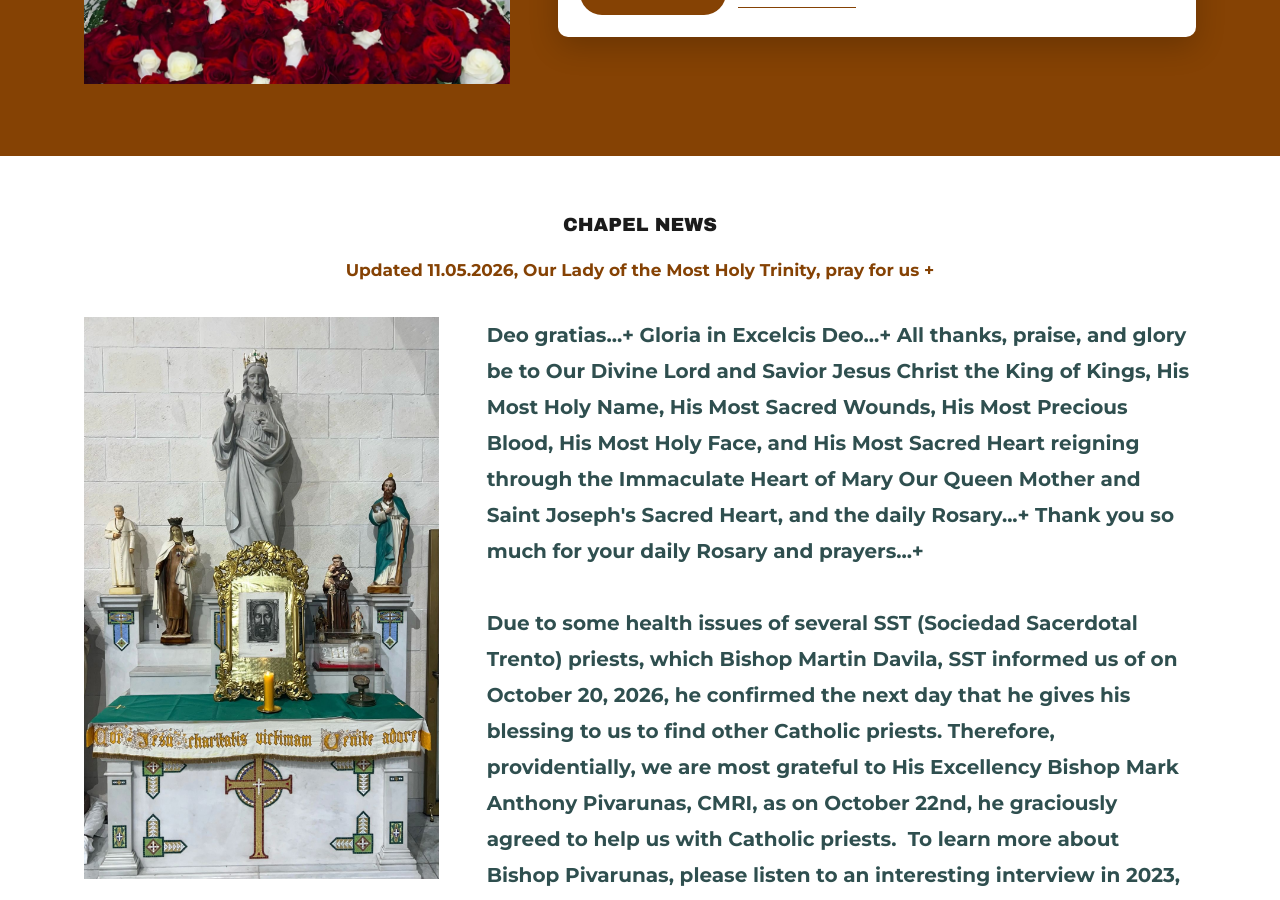
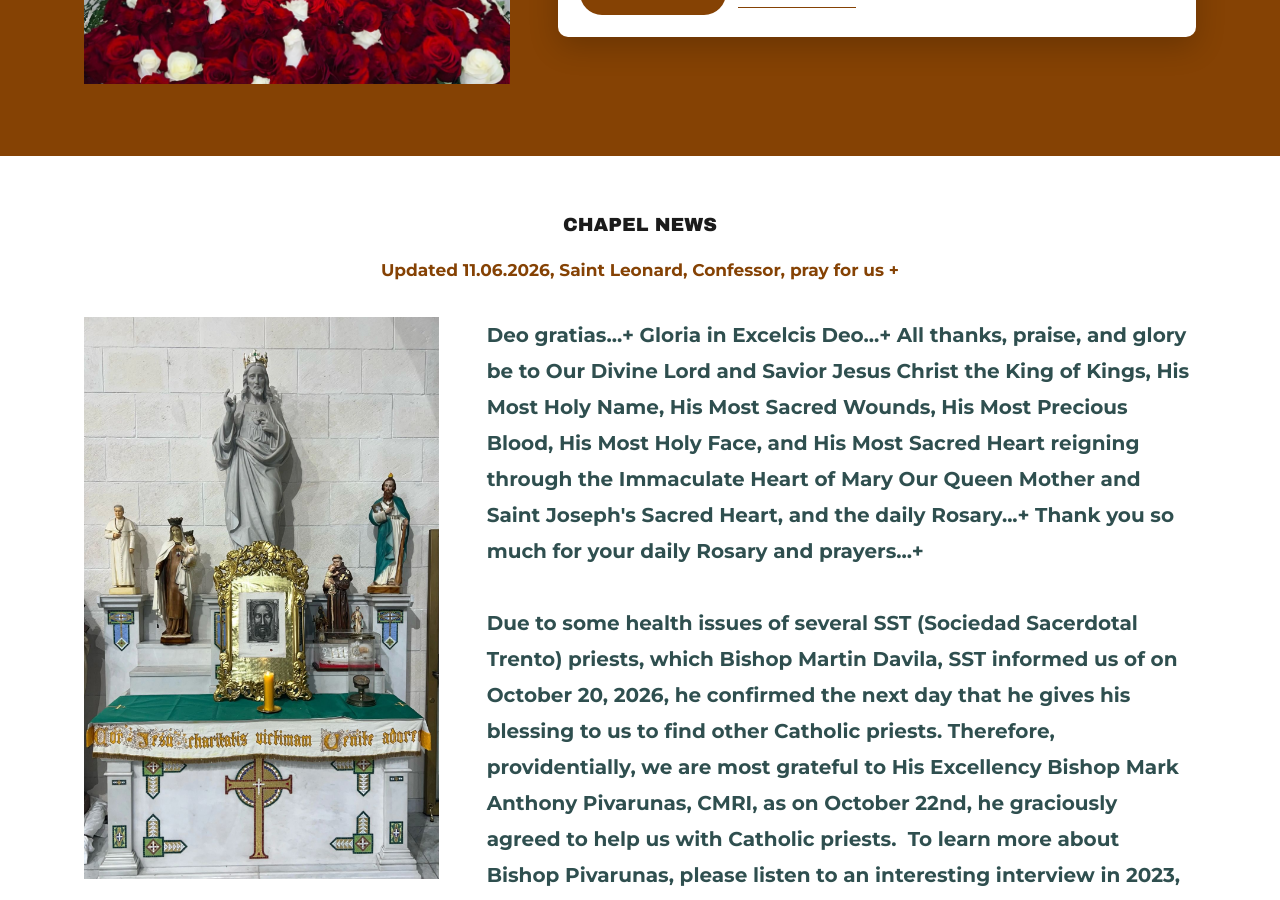
Before and after one commit to ourladymhtchurch/ourladymhtchurch.github.io, a Jekyll site: the page built from index.html, in a window 1280 px wide and 900 px high, scrolled down 713 px. Built offline with Jekyll 4.4.1, drawn with Linux system fonts in a browser that asks for light colours.

Commit message:
Update the Chapel News date to 11.06.2026 (Saint Leonard)

```diff
--- a/_data/notices.yml
+++ b/_data/notices.yml
@@ -11,6 +11,6 @@
 # The main news text itself (beside the side-altar photo) is near the top of
 # index.html.
 # ---------------------------------------------------------------------------
-updated: "Updated 11.05.2026, Our Lady of the Most Holy Trinity, pray for us +"
+updated: "Updated 11.06.2026, Saint Leonard, Confessor, pray for us +"
 
 items: []
```
